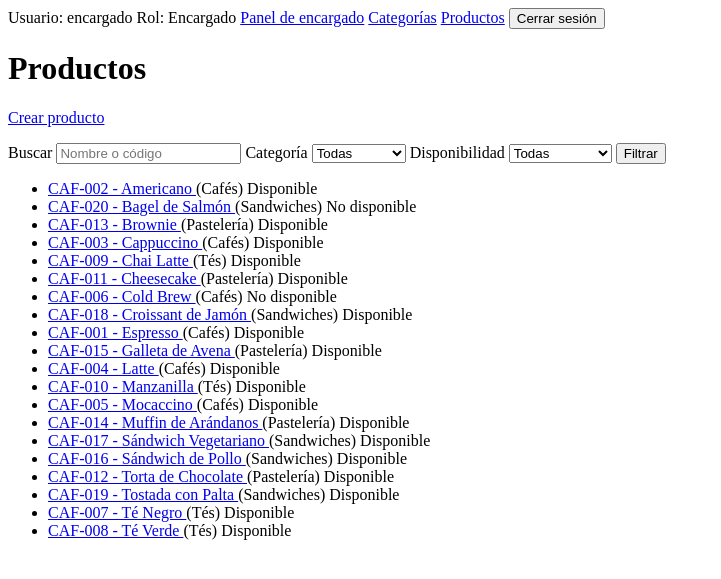
After one commit to TheZzenKy/evaluacion, a Django app: page /encargado/productos/ in a window 1280 px wide. The commit adds this page. Shown: the top 579 px of the page, without its empty margins (0-721 px from the left). Run offline with Django 5.2, Linux system fonts and the light colour scheme; a user stored in the database is signed in; data comes from the database, SQL or seed files in the repository; both versions use the stored data as it was after the commit.

Commit message:
Implementacion del RF-04[SIN IA]: Gestión del catálogo

```diff
--- a/cafeteria/urls.py
+++ b/cafeteria/urls.py
@@ -25,6 +25,16 @@ urlpatterns = [
     path("cliente/", views.panel_cliente, name="panel_cliente"),
     path("cliente/catalogo/", views.catalogo, name="catalogo"),
     path("encargado/", views.panel_encargado, name="panel_encargado"),
+    path("encargado/categorias/", views.categoria_lista, name="categoria_lista"),
+    path("encargado/categorias/crear/", views.categoria_crear, name="categoria_crear"),
+    path("encargado/categorias/<int:pk>/", views.categoria_detalle, name="categoria_detalle"),
+    path("encargado/categorias/<int:pk>/editar/", views.categoria_editar, name="categoria_editar"),
+    path("encargado/categorias/<int:pk>/eliminar/", views.categoria_eliminar, name="categoria_eliminar"),
+    path("encargado/productos/", views.producto_lista, name="producto_lista"),
+    path("encargado/productos/crear/", views.producto_crear, name="producto_crear"),
+    path("encargado/productos/<int:pk>/", views.producto_detalle, name="producto_detalle"),
+    path("encargado/productos/<int:pk>/editar/", views.producto_editar, name="producto_editar"),
+    path("encargado/productos/<int:pk>/eliminar/", views.producto_eliminar, name="producto_eliminar"),
     path(
         "iniciar-sesion/",
         auth_views.LoginView.as_view(template_name="fiores/login.html"),
--- a/fiores/models.py
+++ b/fiores/models.py
@@ -1,3 +1,4 @@
+from django.core.exceptions import ValidationError
 from django.contrib.auth.models import User
 from django.core.validators import MinValueValidator
 from django.db import models
@@ -26,8 +27,8 @@ class Producto(models.Model):
     )
     codigo = models.CharField(max_length=10, unique=True)
     nombre = models.CharField(max_length=100)
-    precio = models.IntegerField(validators=[MinValueValidator(0)])
-    stock = models.IntegerField(default=0, validators=[MinValueValidator(0)])
+    precio = models.IntegerField()
+    stock = models.IntegerField(default=0)
     disponible = models.BooleanField(default=True)
     creado = models.DateTimeField(default=timezone.now)
 
@@ -39,6 +40,23 @@ class Producto(models.Model):
             models.CheckConstraint(condition=models.Q(precio__gte=0), name="producto_precio_no_negativo"),
             models.CheckConstraint(condition=models.Q(stock__gte=0), name="producto_stock_no_negativo"),
         ]
+
+    def clean(self):
+        errores = {}
+
+        if (
+            len(self.codigo) != 7
+            or not self.codigo.startswith("CAF-")
+            or not self.codigo[4:].isdigit()
+        ):
+            errores["codigo"] = "El código debe tener el formato CAF-000."
+        if self.precio < 100 or self.precio > 20000:
+            errores["precio"] = "El precio debe estar entre $100 y $20.000."
+        if self.stock < 0:
+            errores["stock"] = "El stock no puede ser negativo."
+
+        if errores:
+            raise ValidationError(errores)
 
     def __str__(self):
         return self.nombre
--- a/fiores/templates/fiores/base.html
+++ b/fiores/templates/fiores/base.html
@@ -11,6 +11,8 @@
             <span>Rol: {% if user.is_staff %}Encargado{% else %}Cliente{% endif %}</span>
             {% if user.is_staff %}
                 <a href="{% url 'panel_encargado' %}">Panel de encargado</a>
+                <a href="{% url 'categoria_lista' %}">Categorías</a>
+                <a href="{% url 'producto_lista' %}">Productos</a>
             {% else %}
                 <a href="{% url 'catalogo' %}">Catálogo</a>
             {% endif %}
@@ -20,6 +22,11 @@
             </form>
         </nav>
     {% endif %}
+    {% if messages %}
+        {% for message in messages %}
+            <p>{{ message }}</p>
+        {% endfor %}
+    {% endif %}
     {% block content %}{% endblock %}
 </body>
 </html>
--- a/fiores/templates/fiores/panel_encargado.html
+++ b/fiores/templates/fiores/panel_encargado.html
@@ -2,4 +2,6 @@
 
 {% block content %}
     <h1>Panel de encargado</h1>
+    <p><a href="{% url 'categoria_lista' %}">Administrar categorías</a></p>
+    <p><a href="{% url 'producto_lista' %}">Administrar productos</a></p>
 {% endblock %}
--- /dev/null
+++ b/fiores/templates/fiores/producto_lista.html
@@ -0,0 +1,40 @@
+{% extends "fiores/base.html" %}
+
+{% block content %}
+    <h1>Productos</h1>
+    <p><a href="{% url 'producto_crear' %}">Crear producto</a></p>
+    <form method="get">
+        <label for="q">Buscar</label>
+        <input id="q" name="q" value="{{ busqueda }}" placeholder="Nombre o código">
+        <label for="categoria">Categoría</label>
+        <select id="categoria" name="categoria">
+            <option value="">Todas</option>
+            {% for categoria in categorias %}
+                <option value="{{ categoria.pk }}"
+                    {% if categoria_id == categoria.pk|stringformat:"s" %}selected{% endif %}>
+                    {{ categoria.nombre }}
+                </option>
+            {% endfor %}
+        </select>
+        <label for="disponible">Disponibilidad</label>
+        <select id="disponible" name="disponible">
+            <option value="">Todas</option>
+            <option value="1" {% if disponible == "1" %}selected{% endif %}>Disponible</option>
+            <option value="0" {% if disponible == "0" %}selected{% endif %}>No disponible</option>
+        </select>
+        <button type="submit">Filtrar</button>
+    </form>
+    <ul>
+        {% for producto in productos %}
+            <li>
+                <a href="{% url 'producto_detalle' producto.pk %}">
+                    {{ producto.codigo }} - {{ producto.nombre }}
+                </a>
+                ({{ producto.categoria.nombre }})
+                {% if producto.disponible %}Disponible{% else %}No disponible{% endif %}
+            </li>
+        {% empty %}
+            <li>No hay productos.</li>
+        {% endfor %}
+    </ul>
+{% endblock %}
--- a/fiores/views.py
+++ b/fiores/views.py
@@ -1,21 +1,17 @@
-from functools import wraps
-
 from django.contrib.auth.decorators import login_required
 from django.core.exceptions import PermissionDenied
+from django.contrib import messages
+from django.db.models import ProtectedError, Q
+from django.shortcuts import get_object_or_404
 from django.shortcuts import redirect, render
 
+from .forms import CategoriaForm, ProductoForm
 from .models import Categoria, Producto
 
 
-def encargado_required(view_func):
-    @wraps(view_func)
-    @login_required
-    def wrapped(request, *args, **kwargs):
-        if not request.user.is_staff:
-            raise PermissionDenied
-        return view_func(request, *args, **kwargs)
-
-    return wrapped
+def revisar_encargado(request):
+    if not request.user.is_staff:
+        raise PermissionDenied
 
 
 @login_required
@@ -57,6 +53,138 @@ def catalogo(request):
     )
 
 
-@encargado_required
+@login_required
 def panel_encargado(request):
+    revisar_encargado(request)
     return render(request, "fiores/panel_encargado.html")
+
+
+@login_required
+def categoria_lista(request):
+    revisar_encargado(request)
+    categorias = Categoria.objects.all().order_by("nombre")
+    return render(request, "fiores/categoria_lista.html", {"categorias": categorias})
+
+
+@login_required
+def categoria_detalle(request, pk):
+    revisar_encargado(request)
+    categoria = get_object_or_404(Categoria, pk=pk)
+    return render(request, "fiores/categoria_detalle.html", {"categoria": categoria})
+
+
+@login_required
+def categoria_crear(request):
+    revisar_encargado(request)
+    form = CategoriaForm(request.POST or None)
+    if request.method == "POST" and form.is_valid():
+        categoria = form.save()
+        messages.success(request, "Categoría creada correctamente.")
+        return redirect("categoria_detalle", pk=categoria.pk)
+    return render(request, "fiores/categoria_form.html", {"form": form, "titulo": "Crear categoría"})
+
+
+@login_required
+def categoria_editar(request, pk):
+    revisar_encargado(request)
+    categoria = get_object_or_404(Categoria, pk=pk)
+    form = CategoriaForm(request.POST or None, instance=categoria)
+    if request.method == "POST" and form.is_valid():
+        form.save()
+        messages.success(request, "Categoría actualizada correctamente.")
+        return redirect("categoria_detalle", pk=categoria.pk)
+    return render(request, "fiores/categoria_form.html", {"form": form, "titulo": "Editar categoría"})
+
+
+@login_required
+def categoria_eliminar(request, pk):
+    revisar_encargado(request)
+    categoria = get_object_or_404(Categoria, pk=pk)
+    if request.method == "POST":
+        try:
+            categoria.delete()
+        except ProtectedError:
+            messages.error(request, "No se puede eliminar una categoría con productos.")
+        else:
+            messages.success(request, "Categoría eliminada correctamente.")
+        return redirect("categoria_lista")
+    return render(request, "fiores/confirmar_eliminacion.html", {
+        "objeto": categoria,
+        "tipo": "categoría",
+        "cancelar_url": "categoria_detalle",
+    })
+
+
+@login_required
+def producto_lista(request):
+    revisar_encargado(request)
+    productos = Producto.objects.all().order_by("nombre")
+    categorias = Categoria.objects.all()
+    busqueda = request.GET.get("q", "").strip()
+    categoria_id = request.GET.get("categoria", "").strip()
+    disponible = request.GET.get("disponible", "").strip()
+
+    if busqueda:
+        productos = productos.filter(Q(nombre__icontains=busqueda) | Q(codigo__icontains=busqueda))
+    if categoria_id.isdecimal():
+        productos = productos.filter(categoria_id=int(categoria_id))
+    if disponible in ("0", "1"):
+        productos = productos.filter(disponible=disponible == "1")
+
+    datos = {
+        "productos": productos,
+        "categorias": categorias,
+        "busqueda": busqueda,
+        "categoria_id": categoria_id,
+        "disponible": disponible,
+    }
+    return render(request, "fiores/producto_lista.html", datos)
+
+
+@login_required
+def producto_detalle(request, pk):
+    revisar_encargado(request)
+    producto = get_object_or_404(Producto, pk=pk)
+    return render(request, "fiores/producto_detalle.html", {"producto": producto})
+
+
+@login_required
+def producto_crear(request):
+    revisar_encargado(request)
+    form = ProductoForm(request.POST or None)
+    if request.method == "POST" and form.is_valid():
+        producto = form.save()
+        messages.success(request, "Producto creado correctamente.")
+        return redirect("producto_detalle", pk=producto.pk)
+    return render(request, "fiores/producto_form.html", {"form": form, "titulo": "Crear producto"})
+
+
+@login_required
+def producto_editar(request, pk):
+    revisar_encargado(request)
+    producto = get_object_or_404(Producto, pk=pk)
+    form = ProductoForm(request.POST or None, instance=producto)
+    if request.method == "POST" and form.is_valid():
+        form.save()
+        messages.success(request, "Producto actualizado correctamente.")
+        return redirect("producto_detalle", pk=producto.pk)
+    return render(request, "fiores/producto_form.html", {"form": form, "titulo": "Editar producto"})
+
+
+@login_required
+def producto_eliminar(request, pk):
+    revisar_encargado(request)
+    producto = get_object_or_404(Producto, pk=pk)
+    if request.method == "POST":
+        try:
+            producto.delete()
+        except ProtectedError:
+            messages.error(request, "No se puede eliminar un producto que aparece en un pedido.")
+        else:
+            messages.success(request, "Producto eliminado correctamente.")
+        return redirect("producto_lista")
+    return render(request, "fiores/confirmar_eliminacion.html", {
+        "objeto": producto,
+        "tipo": "producto",
+        "cancelar_url": "producto_detalle",
+    })
```
Also changed, not shown: fiores/fixtures/datos_prueba.json (+20 -20 lines), fiores/forms.py (added, +22 -0 lines), fiores/templates/fiores/categoria_detalle.html (added, +11 -0 lines), fiores/templates/fiores/categoria_form.html (added, +11 -0 lines), fiores/templates/fiores/categoria_lista.html (added, +16 -0 lines), fiores/templates/fiores/confirmar_eliminacion.html (added, +11 -0 lines), fiores/templates/fiores/producto_detalle.html (added, +13 -0 lines), fiores/templates/fiores/producto_form.html (added, +11 -0 lines), fiores/tests.py (+77 -5 lines), db.sqlite3, fiores/migrations/0003_alter_producto_codigo_alter_producto_precio.py (added), fiores/migrations/0004_alter_producto_codigo_alter_producto_precio_and_more.py (added).
